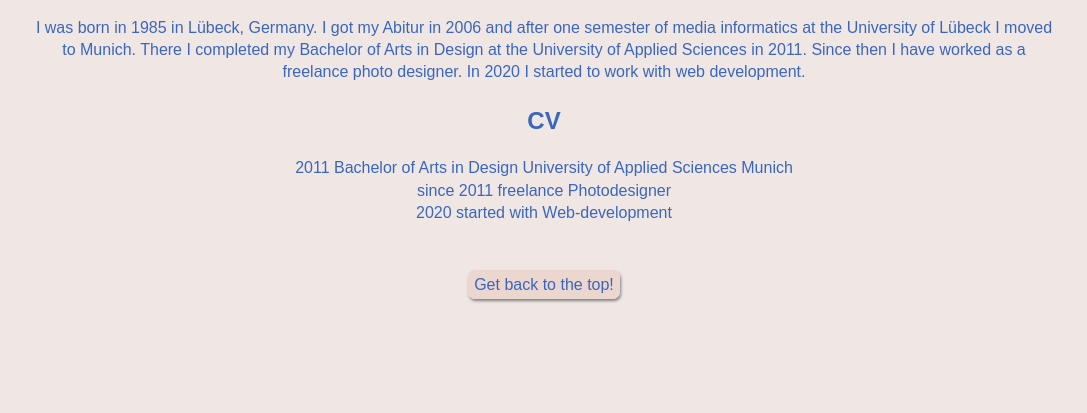
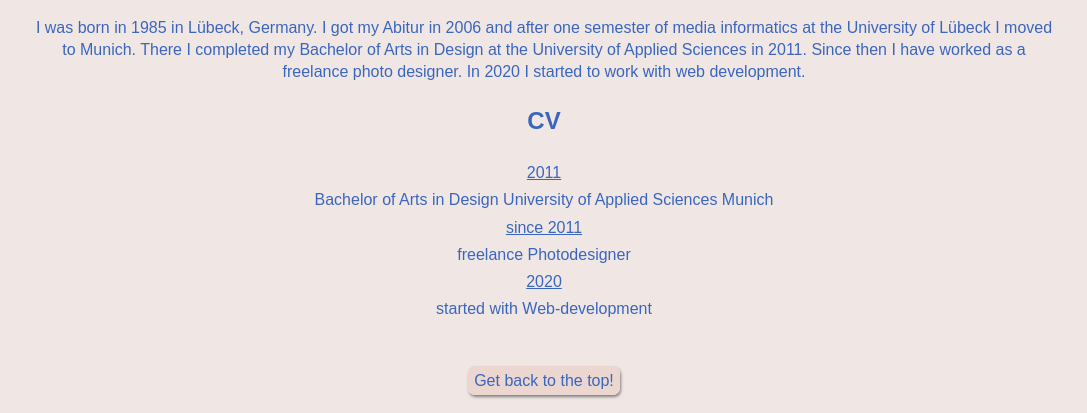
Before and after one commit to Morten-Moeller/personal-website, a plain HTML site: page index.html in a window 1280 px wide. Shown: the part 2556-2969 px from the top of the page, without its empty margins (96-1183 px from the left). Before the commit the page ends 2861 px from the top, so only its background shows below. Drawn offline with Linux system fonts and the light colour scheme.

Commit message:
Enhanced styling

```diff
--- a/index.html
+++ b/index.html
@@ -92,14 +92,16 @@
 
       <section>
         <h2>CV</h2>
-        <ul>
-          <li>
-            2011 Bachelor of Arts in Design University of Applied Sciences
-            Munich
-          </li>
-          <li>since 2011 freelance Photodesigner</li>
-          <li>2020 started with Web-development</li>
-        </ul>
+        <dl>
+          <dt>2011</dt>
+          <dd>
+            Bachelor of Arts in Design University of Applied Sciences Munich
+          </dd>
+          <dt>since 2011</dt>
+          <dd>freelance Photodesigner</dd>
+          <dt>2020</dt>
+          <dd>started with Web-development</dd>
+        </dl>
       </section>
 
       <footer>
--- a/src/css/styles.css
+++ b/src/css/styles.css
@@ -10,6 +10,12 @@
 html {
   width: 100%;
   background: #f0e7e4;
+}
+
+input,
+button,
+textarea {
+  font-size: inherit;
 }
 
 body {
@@ -26,12 +32,6 @@ a {
 }
 nav {
   margin-bottom: 20px;
-}
-
-input,
-button,
-textarea {
-  font-size: inherit;
 }
 
 ul {
@@ -53,7 +53,16 @@ address {
 }
 
 footer {
-  margin-top: 50px;
+  margin: 50px 0 20px 0;
+}
+
+dt {
+  text-decoration: underline;
+  line-height: 2;
+}
+
+dd {
+  margin-left: 0;
 }
 
 .double-list {
```
